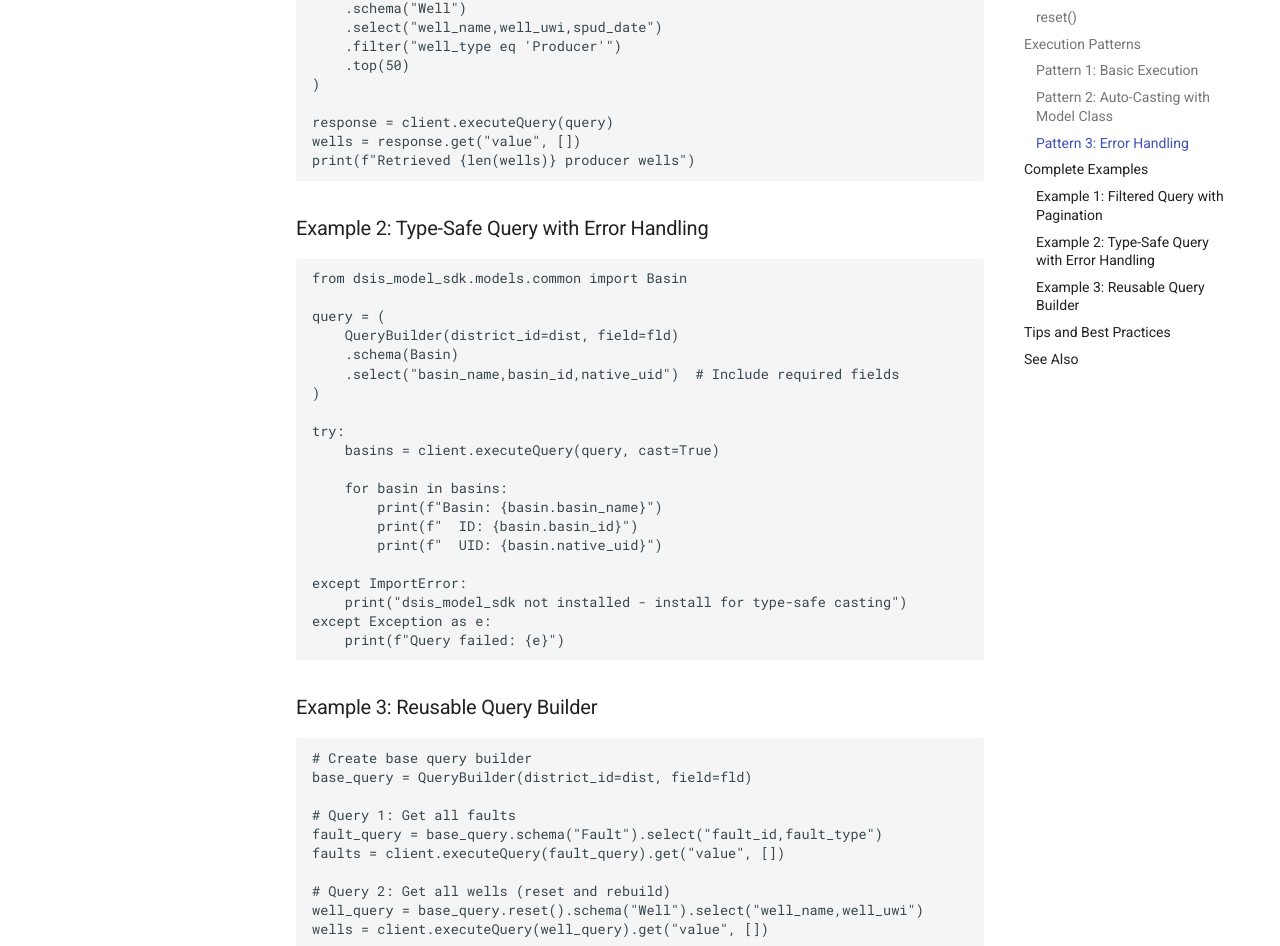
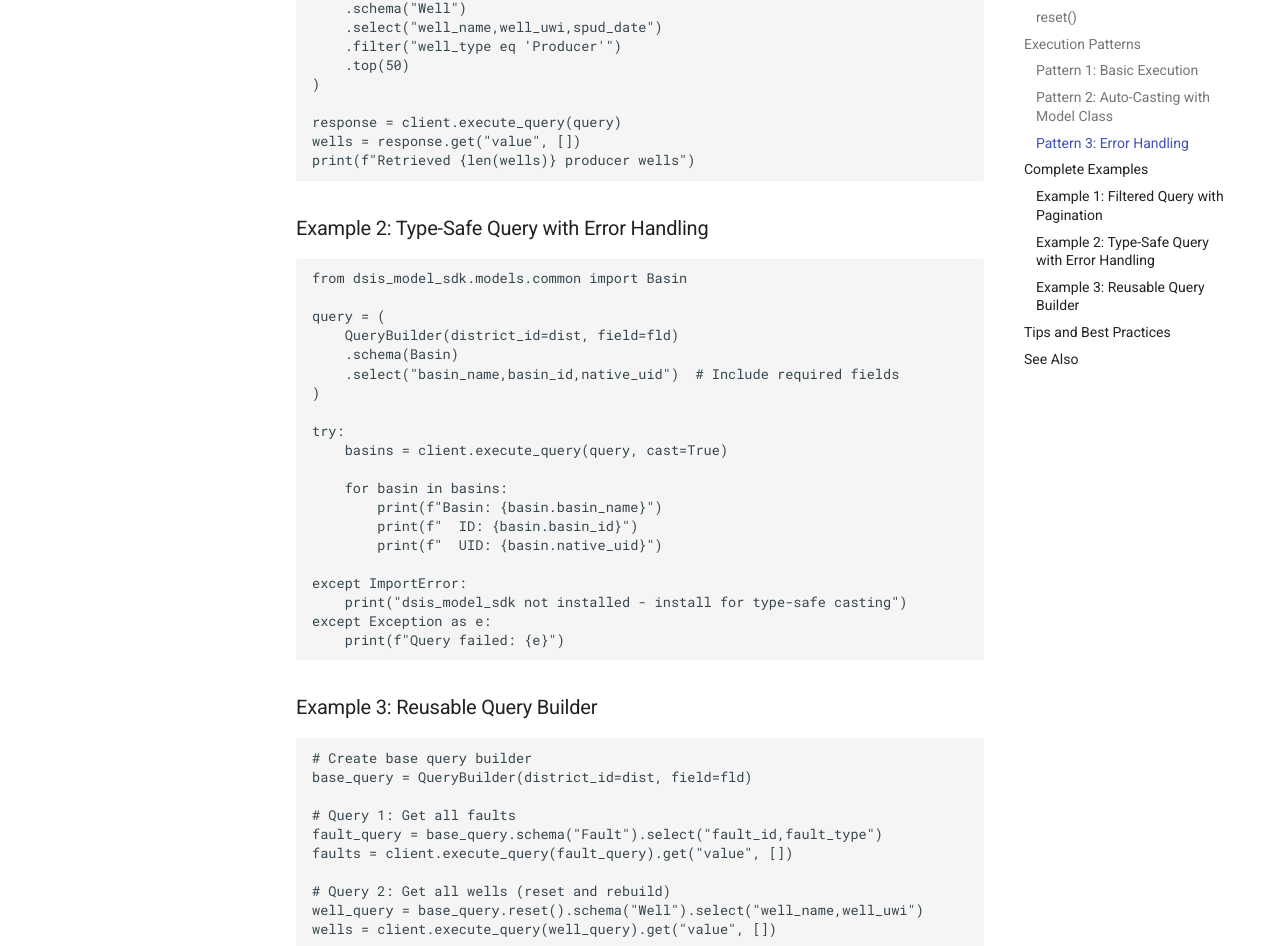
Before and after one commit to equinor/dsis-python-client, an MkDocs documentation site: the page built from docs/guides/query-builder.md, in a window 1280 px wide and 1400 px high, scrolled down 4238 px. Shown: the part 451-1397 px from the top of the window. Built offline with MkDocs 1.6.1 and Material for MkDocs 9.7.7, drawn with Linux system fonts in a browser that asks for light colours; some of the changed text lies outside the part shown.

Commit message:
fix: standardize method name from executeQuery to execute_query in documentation and code

````diff
--- a/docs/guides/query-builder.md
+++ b/docs/guides/query-builder.md
@@ -45,7 +45,7 @@ query = (
 )
 
 # Execute query
-response = client.executeQuery(query)
+response = client.execute_query(query)
 items = response.get("value", [])
 ```
 
@@ -62,7 +62,7 @@ query = (
 )
 
 # Auto-cast results to Basin instances
-basins = client.executeQuery(query, cast=True)
+basins = client.execute_query(query, cast=True)
 
 # Access typed properties
 for basin in basins:
@@ -155,11 +155,11 @@ query = QueryBuilder(district_id=dist, field=fld)
 
 # First query
 query.schema("Well").select("well_name")
-response1 = client.executeQuery(query)
+response1 = client.execute_query(query)
 
 # Reset and build new query
 query.reset().schema("Fault").select("fault_type")
-response2 = client.executeQuery(query)
+response2 = client.execute_query(query)
 ```
 
 ## Execution Patterns
@@ -168,7 +168,7 @@ response2 = client.executeQuery(query)
 
 ```python
 query = QueryBuilder(district_id=dist, field=fld).schema("Basin")
-response = client.executeQuery(query)
+response = client.execute_query(query)
 
 # Response structure
 items = response.get("value", [])      # List of items
@@ -183,10 +183,10 @@ from dsis_model_sdk.models.common import Basin
 query = QueryBuilder(district_id=dist, field=fld).schema(Basin).select("basin_name,basin_id")
 
 # Option 1: Cast during execution
-basins = client.executeQuery(query, cast=True)
+basins = client.execute_query(query, cast=True)
 
 # Option 2: Manual cast after execution
-response = client.executeQuery(query)
+response = client.execute_query(query)
 basins = client.cast_results(response["value"], Basin)
 ```
 
@@ -195,7 +195,7 @@ basins = client.cast_results(response["value"], Basin)
 ```python
 try:
     query = QueryBuilder(district_id=dist, field=fld).schema("Well")
-    response = client.executeQuery(query)
+    response = client.execute_query(query)
     items = response.get("value", [])
     print(f"Retrieved {len(items)} wells")
 except Exception as e:
@@ -223,7 +223,7 @@ query = (
     .top(50)
 )
 
-response = client.executeQuery(query)
+response = client.execute_query(query)
 wells = response.get("value", [])
 print(f"Retrieved {len(wells)} producer wells")
 ```
@@ -240,7 +240,7 @@ query = (
 )
 
 try:
-    basins = client.executeQuery(query, cast=True)
+    basins = client.execute_query(query, cast=True)
 
     for basin in basins:
         print(f"Basin: {basin.basin_name}")
@@ -261,18 +261,18 @@ base_query = QueryBuilder(district_id=dist, field=fld)
 
 # Query 1: Get all faults
 fault_query = base_query.schema("Fault").select("fault_id,fault_type")
-faults = client.executeQuery(fault_query).get("value", [])
+faults = client.execute_query(fault_query).get("value", [])
 
 # Query 2: Get all wells (reset and rebuild)
 well_query = base_query.reset().schema("Well").select("well_name,well_uwi")
-wells = client.executeQuery(well_query).get("value", [])
+wells = client.execute_query(well_query).get("value", [])
 ```
 
 ## Tips and Best Practices
 
 1. **Always specify required fields**: When using model classes, ensure you select all required fields for the model
 2. **Use environment variables**: Never hardcode credentials in your code
-3. **Handle errors gracefully**: Wrap `executeQuery()` in try-except blocks
+3. **Handle errors gracefully**: Wrap `execute_query()` in try-except blocks
 4. **Reuse QueryBuilder**: Use `.reset()` to clear and rebuild queries instead of creating new instances
 5. **Enable auto-casting**: Use `cast=True` with model classes for type-safe results
 6. **Test connection first**: Call `client.test_connection()` when setting up to see if credentials are correct
````
Also changed, not shown: README.md (+11 -11 lines), docs/guides/advanced-serialization.md (+1 -1 lines), 2 other files.
